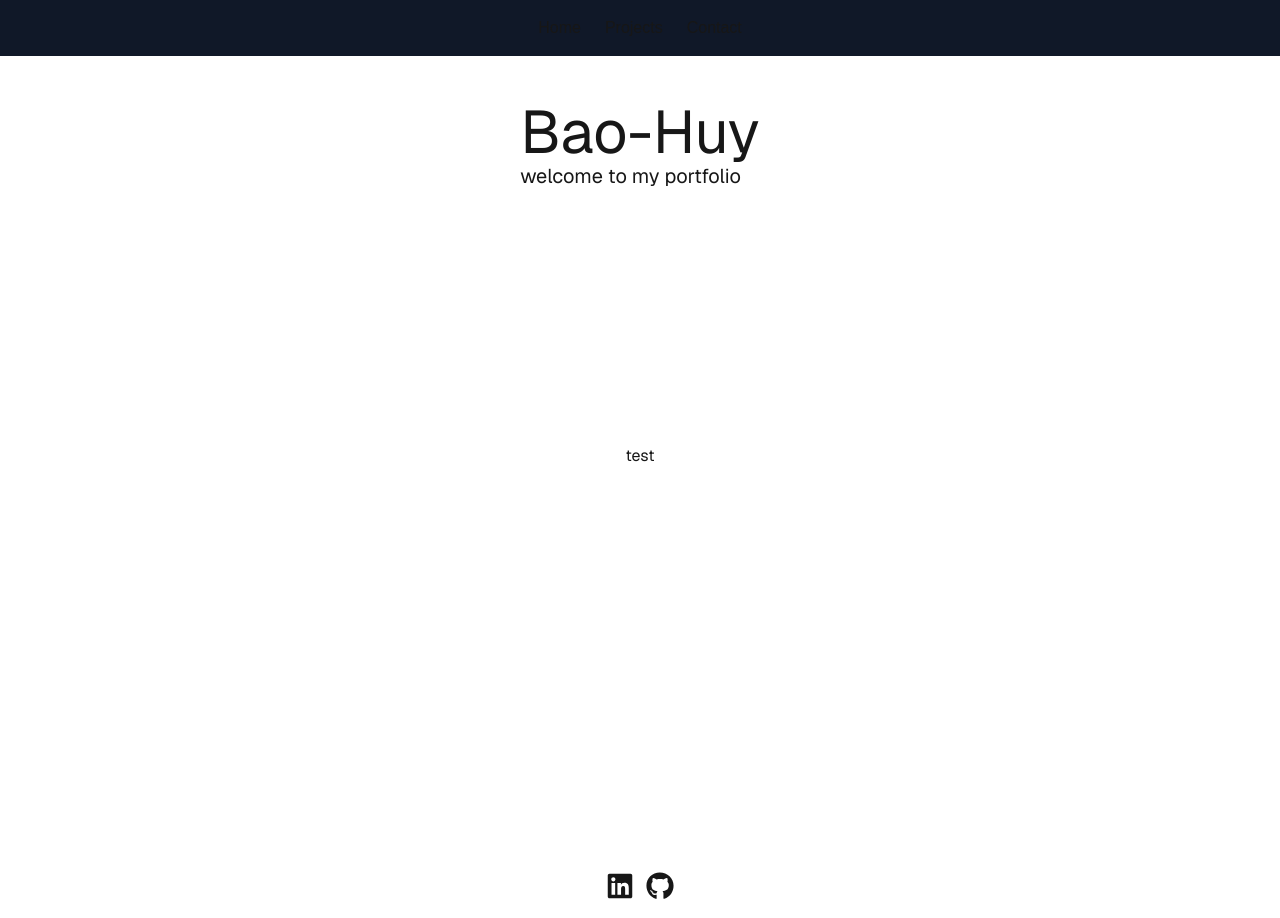
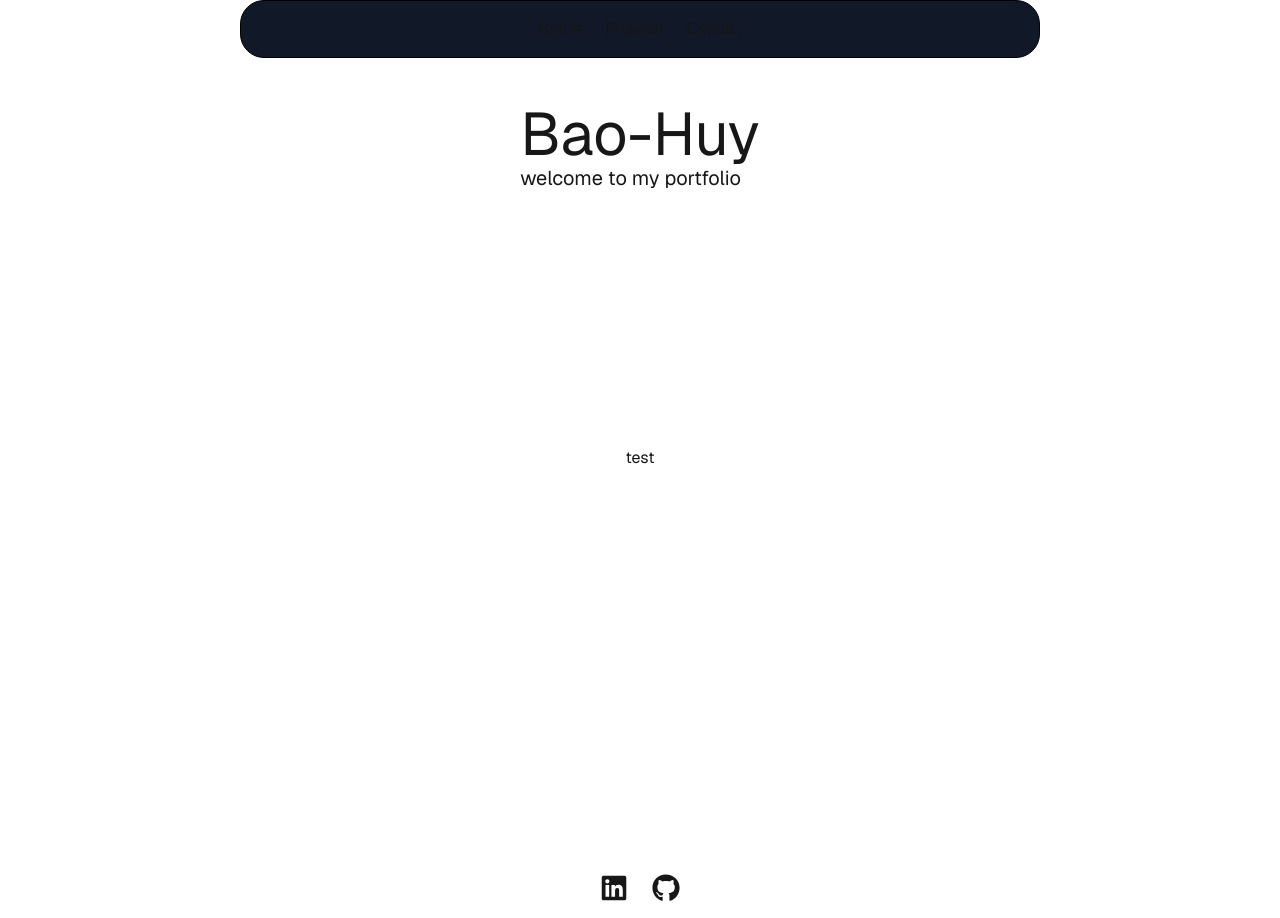
Before and after one commit to baohuytrinh/personal-portfolio, a Next.js app: page / in a window 1280 px wide. Built offline with nearby package versions, Linux system fonts and the light colour scheme.

Commit message:
navbar sticky, fade out

```diff
--- a/src/app/layout.tsx
+++ b/src/app/layout.tsx
@@ -28,10 +28,13 @@ export default function RootLayout({
   return (
     <html lang="en">
       <body
-        className={`${geistSans.variable} ${geistMono.variable} antialiased`}
+        className={`${geistSans.variable} ${geistMono.variable} antialiased min-h-screen flex flex-col`}
       >
         <NavBar />
-        {children}
+        <main className="flex-1">
+          {children}
+        </main>
+
         <Footer />
       </body>
     </html>
--- a/src/components/footer.tsx
+++ b/src/components/footer.tsx
@@ -4,7 +4,7 @@ import {FaLinkedin, FaGithub} from 'react-icons/fa';
 
 function Footer() {
   return (
-    <footer className='flex gap-3 p-4 justify-center'>
+    <footer className='flex gap-[24px] p-4 justify-center '>
         <a
         href="https://www.linkedin.com/in/baohuytrinh/"
         target="_blank"
--- a/src/components/navbar.tsx
+++ b/src/components/navbar.tsx
@@ -1,10 +1,32 @@
-import React from 'react';
+"use client";
+
+import React, { useEffect, useState } from 'react';
 import Link from 'next/link';
 
 
 function NavBar() {
+  const [bgOpacity, setBgOpacity] = useState(1);
+
+  useEffect(() => {
+    const handleScroll = () => {
+      const scrollY = window.scrollY;
+      const opacity = Math.max(0.3, 1 - scrollY/200)
+      setBgOpacity(opacity);
+    };
+
+    window.addEventListener('scroll', handleScroll);
+    return () => window.removeEventListener('scroll', handleScroll);
+  }, []);
+
   return (
-    <nav className='flex gap-6 p-4 justify-center bg-gray-900 text-blue'>
+    <nav
+      className='flex gap-6 p-4 justify-center bg-gray-900 text-blue sticky top-0 w-200 mx-auto border border-black rounded-3xl transition-colors duration-300'
+      style={{
+        backgroundColor: `rgba(17, 24, 39, ${bgOpacity})`,
+        backdropFilter: 'blur(4px)',
+      }}
+      >
+
         <Link href={"/"} className='hover:underline' >Home</Link>
         <Link href={"/Projects"} className='hover:underline' >Projects</Link>
         <Link href={"/Contact"} className='hover:underline' >Contact</Link>
```
